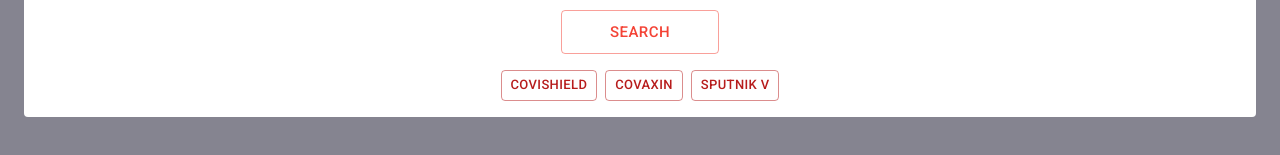
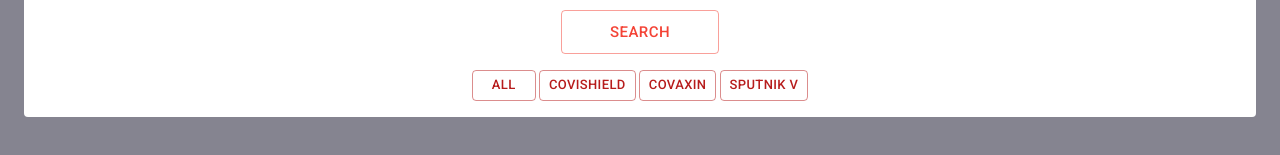
Before and after one commit to thanveeralisayed/vfindermui-react, a React (Create React App) app: page / in a window 1280 px wide. Shown: the part 265-420 px from the top of the page. Built offline with nearby package versions, Linux system fonts and the light colour scheme; no server answers.

Commit message:
fixed search hospital conflict with vac filters

```diff
--- a/src/Components/Centers/Centers.js
+++ b/src/Components/Centers/Centers.js
@@ -44,7 +44,9 @@
                     />
                 </Box>
 
-                <Typography  className={classes.centersHeading} color="textSecondary" variant="h5" >Centers</Typography>
+                <Typography  className={classes.centersHeading} color="textSecondary" variant="h6" >Centers</Typography>
+
+                <Typography>{`${centers.length} ${centers.length > 1? 'centers':'center'} has found`}</Typography>
 
                 <Box mt={5}>
 
--- a/src/Components/Home/Home.js
+++ b/src/Components/Home/Home.js
@@ -105,7 +105,7 @@
     const [covacFilter, setCovacFilter] = useState(null);
     const [sputFilter, setSputFilter] = useState(null);
     const [HospitalArray, setHospitalArray] = useState([]);
-    const [hfilterArray, setHfilterArray] = useState(null);
+    const [backArray, setBackArray] = useState(null);
 
 
 
@@ -126,11 +126,10 @@
         console.log(id);
         if (id !== 'reset') {
             const ncenters = centers ? centers.filter((center) => (center.center_id === id)) : '';
-            setHfilterArray(ncenters);
-            console.log(ncenters);
+            setCenters(ncenters);
         }
         if (id === 'reset') {
-            setHfilterArray(null);
+            setCenters(backArray);
         }
 
         // eslint-disable-next-line no-unused-expressions
@@ -234,6 +233,7 @@
             setCenters(res.data.centers);
             filterCentreVaccines(res.data.centers);
             searchCentersByname(res.data.centers);
+            setBackArray(res.data.centers);
         })
     }
 
@@ -245,6 +245,7 @@
             setCenters(res.data.centers);
             filterCentreVaccines(res.data.centers);
             searchCentersByname(res.data.centers);
+            setBackArray(res.data.centers);
         })
     }
 
@@ -426,19 +427,37 @@
 
 
                         <Box className={classes.filternames} display="flex" justifyContent="center">
-                            <Box mx={.5}>
-                                <Button onClick={() => setCenters(coviFilter)} size="small" variant="outlined" color="primary">
+
+                            <Box mx={.2}>
+                                <Button onClick={() => {
+                                    setCenters(backArray);
+                                    searchCentersByname(backArray);
+                                }} size="small" variant="outlined" color="primary">
+                                    All
+                                </Button>
+                            </Box>
+                            <Box mx={.2}>
+                                <Button onClick={() => {
+                                    setCenters(coviFilter);
+                                    searchCentersByname(coviFilter);
+                                }} size="small" variant="outlined" color="primary">
                                     Covishield
                                 </Button>
                             </Box>
 
-                            <Box mx={.5}>
-                                <Button onClick={() => setCenters(covacFilter)} size="small" variant="outlined" color="primary">
+                            <Box mx={.2}>
+                                <Button onClick={() => {
+                                    setCenters(covacFilter);
+                                    searchCentersByname(covacFilter);
+                                }} size="small" variant="outlined" color="primary">
                                     Covaxin
                                 </Button>
                             </Box>
-                            <Box mx={.5} >
-                                <Button onClick={() => setCenters(sputFilter)} size="small" variant="outlined" color="primary">
+                            <Box mx={.2} >
+                                <Button onClick={() => {
+                                    setCenters(sputFilter);
+                                    searchCentersByname(sputFilter);
+                                }} size="small" variant="outlined" color="primary">
                                     Sputnik V
                                 </Button>
                             </Box>
@@ -460,7 +479,7 @@
                     centers !== null ? centers.length > 0 ? <Grid className={classes.centersGrid} item xs={12}>
                         <Paper elevation={0} className={classes.centersPaper}>
                             {<Centers filterHospital={filterHospital} HospitalArray={HospitalArray}
-                                     centers={hfilterArray !== null? hfilterArray:centers} />}
+                                centers={centers} />}
                         </Paper>
                     </Grid> : <Typography color="textPrimary" className={classes.notfound}>Sorry, No centers found </Typography> : null
                 }
```
Lines whose indentation alone changed are shown as unchanged.
